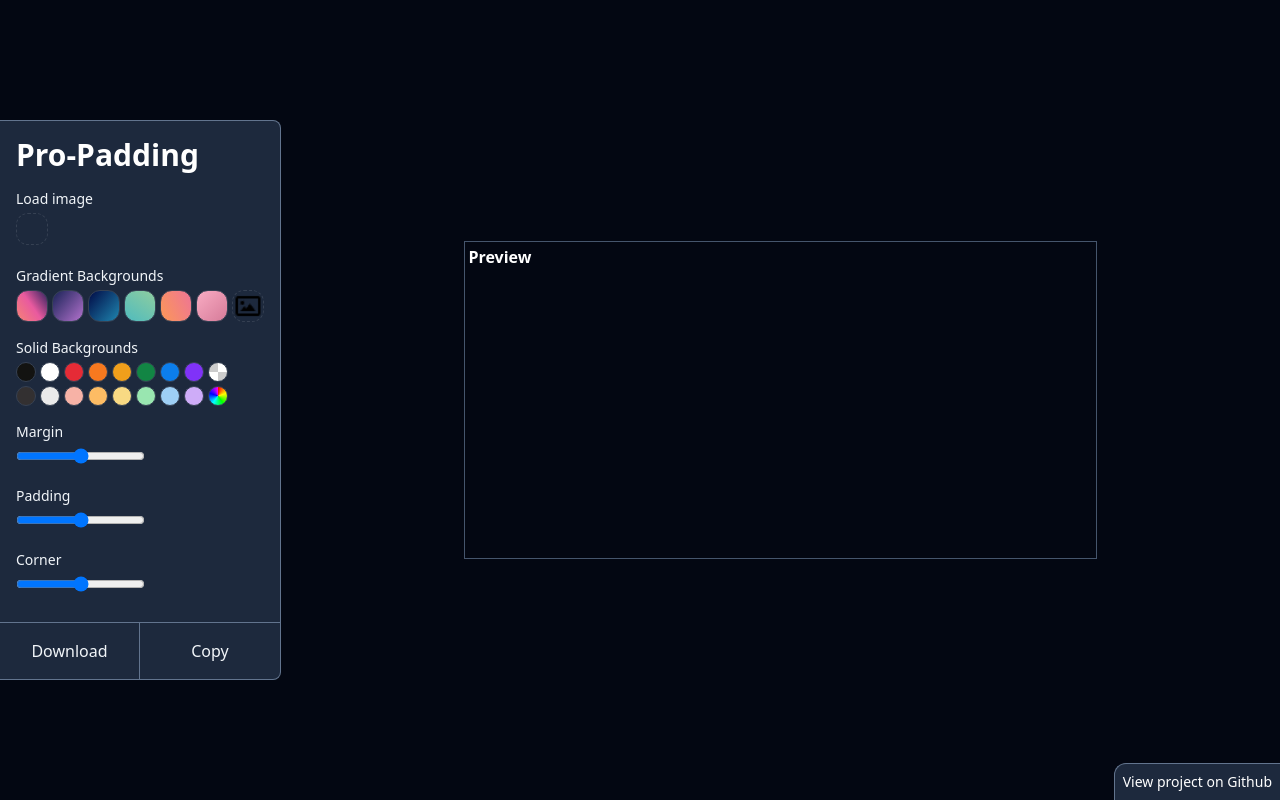
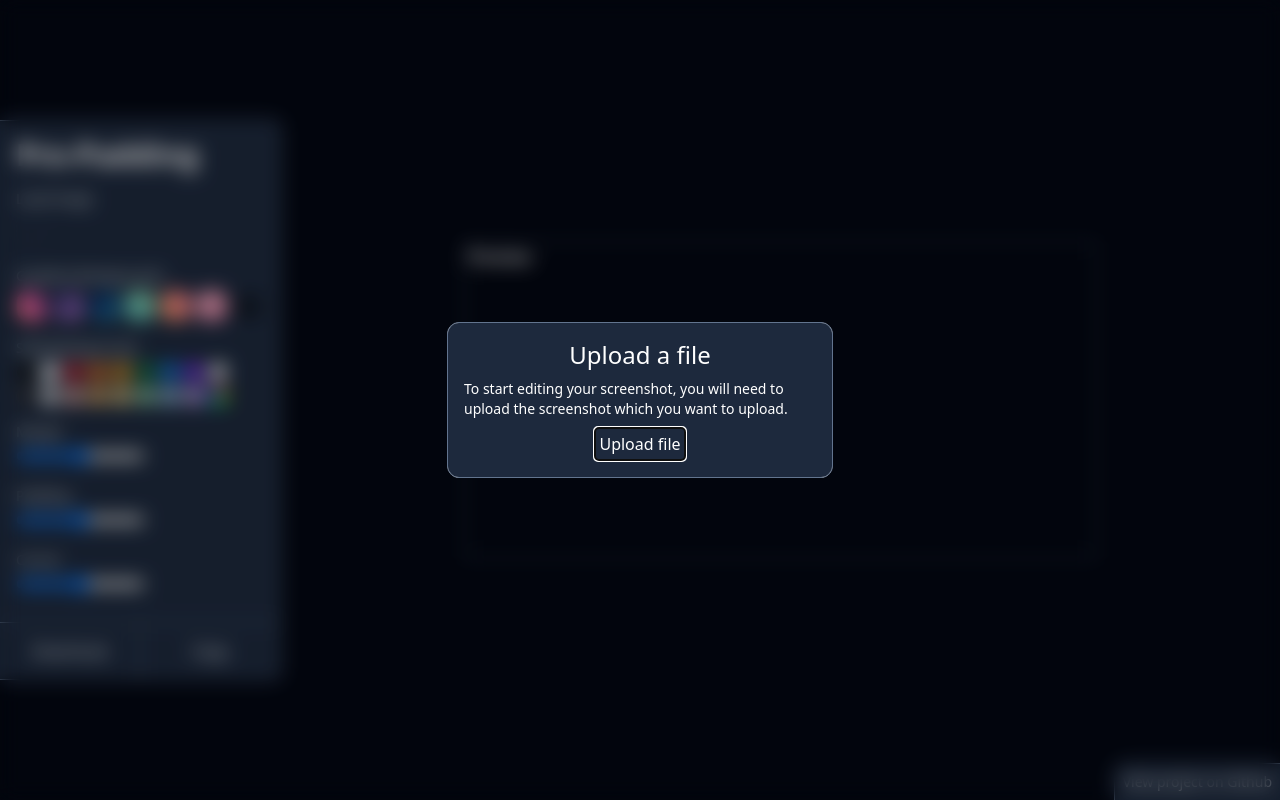
Before and after one commit to jordybronowicki37/pro-padding, a Svelte app: page / in a window 1280 px wide. Built offline with nearby package versions, Linux system fonts and the light colour scheme.

Commit message:
Added upload file dialog

```diff
--- a/src/App.svelte
+++ b/src/App.svelte
@@ -35,6 +35,7 @@
   let imageElement: HTMLInputElement;
   let customBackgroundImageElement: HTMLInputElement;
   let ctxPreview: CanvasRenderingContext2D;
+  let fileDialog: HTMLDialogElement
 
   let image: HTMLImageElement;
   let originalWidth = 0;
@@ -62,6 +63,7 @@
     ctxPreview = previewCanvasElement.getContext('2d')!;
     croppedCanvas = document.createElement('canvas');
     ctxCropped = croppedCanvas.getContext('2d', { willReadFrequently: true })!;
+    fileDialog.showModal()
   });
 
   function handleFileEvent(e: Event) {
@@ -69,6 +71,7 @@
     const f = target.files?.[0];
     if (!f) return;
     handleFile(f)
+    fileDialog.close()
   }
 
   function handleFile(f: File) {
@@ -421,15 +424,16 @@
   #main-image-input, #gradient-backgrounds>* {
     corner-shape: squircle;
   }
-
   #github-container {
     corner-top-left-shape: squircle;
   }
-
   #solid-background-transparent {
     background: conic-gradient(#fff 90deg, #ccc 90deg, #ccc 180deg, #fff 180deg, #fff 270deg, #ccc 270deg);
   }
-
+  #upload-file-dialog::backdrop {
+    backdrop-filter: blur(10px);
+    background: #0004;
+  }
   #solid-background-color-input {
     background: conic-gradient(#f00, #ff0, #0f0, #0ff, #00f, #f0f);
 
@@ -525,3 +529,11 @@
     <a class="hover:underline" href="https://github.com/jordybronowicki37/pro-padding" target="_blank">View project on Github</a>
   </div>
 </div>
+
+<dialog bind:this={fileDialog} id="upload-file-dialog" class="place-self-center border border-slate-500 rounded-xl" closedby="none">
+  <div class="w-96 p-4 bg-slate-800 flex flex-col items-center">
+    <h2 class="text-white text-2xl">Upload a file</h2>
+    <p class="text-white text-sm mt-2 mb-2">To start editing your screenshot, you will need to upload the screenshot which you want to upload.</p>
+    <button class="cursor-pointer text-white p-1 hover:bg-slate-700 border border-slate-500 rounded" on:click={() => imageElement.click()}>Upload file</button>
+  </div>
+</dialog>
```
